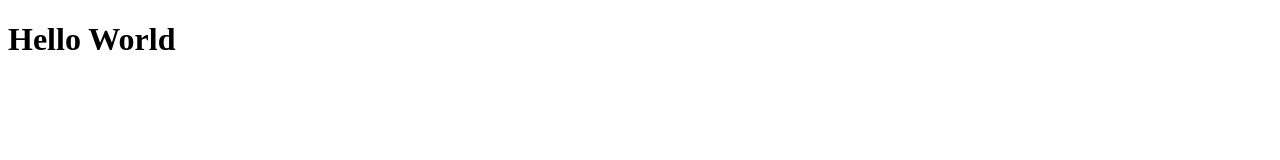
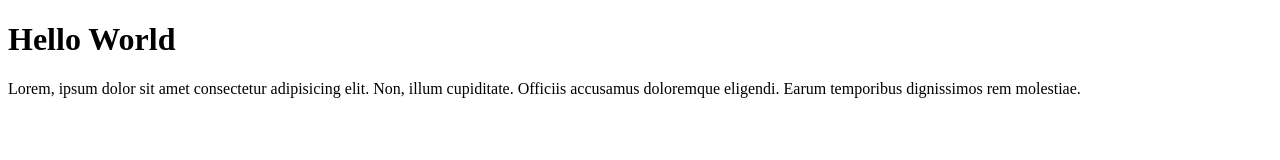
Before and after one commit to iamfauzi16/belajar-git, a plain HTML site: page index.html in a window 1280 px wide. Drawn offline with Linux system fonts and the light colour scheme.

Commit message:
menambahkan paragraf

```diff
--- a/index.html
+++ b/index.html
@@ -9,5 +9,6 @@
 <body>
     <!-- Hai -->
     <h1>Hello World</h1>
+    <p>Lorem, ipsum dolor sit amet consectetur adipisicing elit. Non, illum cupiditate. Officiis accusamus doloremque eligendi. Earum temporibus dignissimos rem molestiae.</p>
 </body>
 </html>
```
